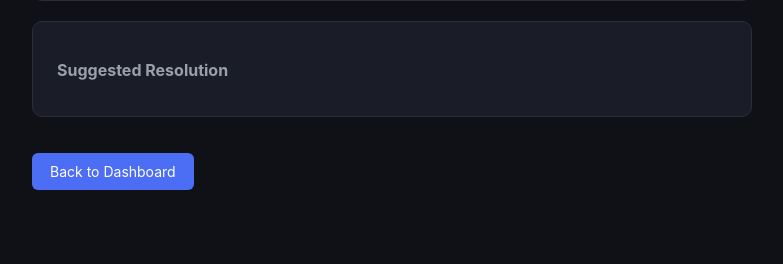
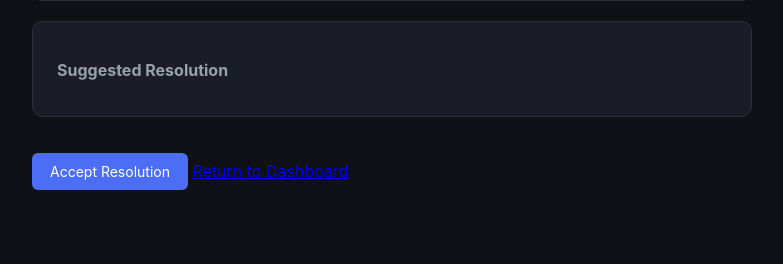
Before and after one commit to JiyaKapoor/ITSM_TicketResolution_UI, a Flask app: template templates/RAG_response.html in a window 1280 px wide. Shown: the part 199-463 px from the top of the page, without its empty margins (248-1031 px from the left). Run offline with Flask 3, Linux system fonts and the light colour scheme; the template is opened without the code that fills it, so the values that code supplies are empty.

Commit message:
Accept/Reject RAG response button added

```diff
--- a/templates/RAG_response.html
+++ b/templates/RAG_response.html
@@ -66,7 +66,9 @@
         <div class="resolution">{{ resolution }}</div>
     </div>
 
-    <a href="/accept resolution" class="btn">Back to Dashboard</a>
+    <a href="/accept resolution" class="btn">Accept Resolution</a>
+    <a href="/my_tickets" class=""btn>Return to Dashboard</a>
+
 
 
 </body>
```
